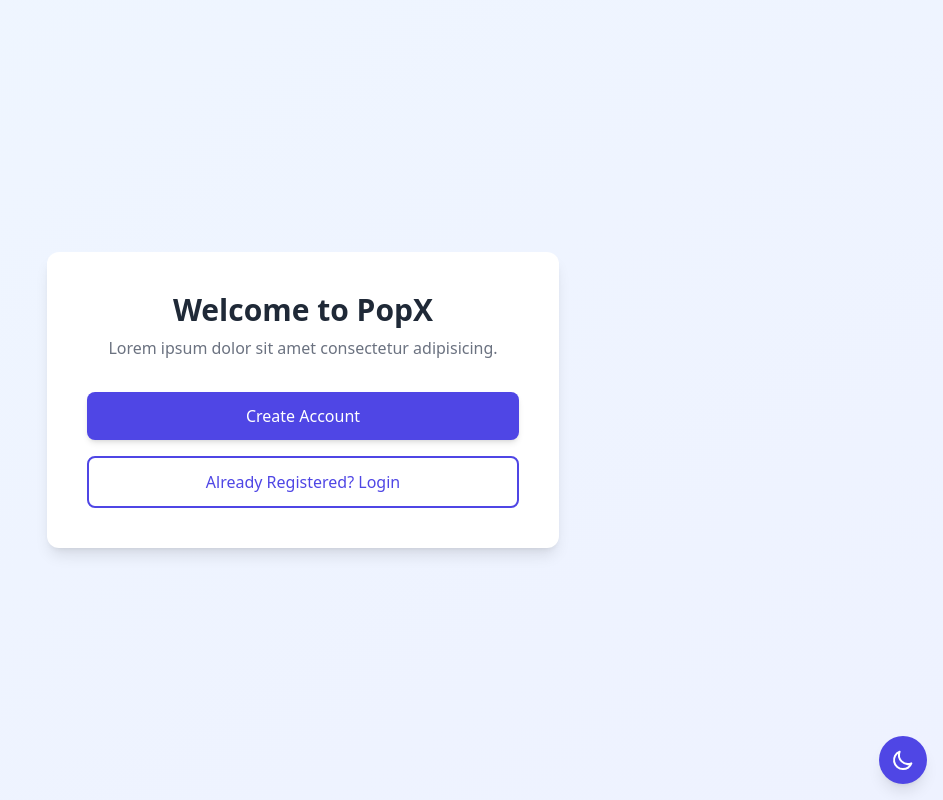
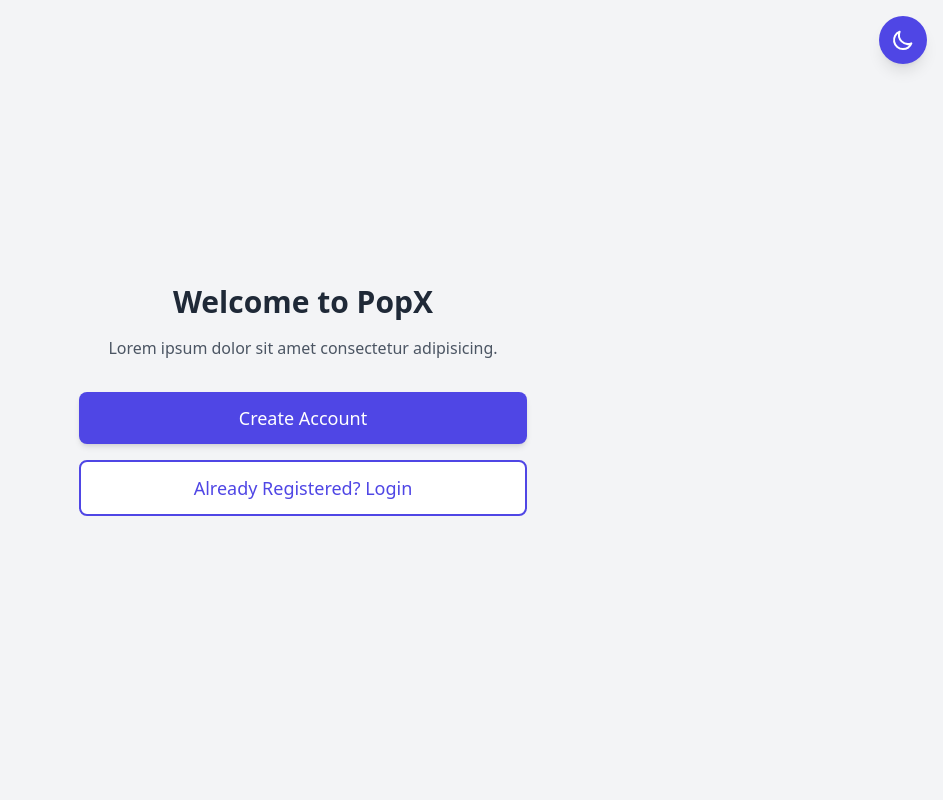
Before and after one commit to ayushd701/Popx, a React (Vite) app in the folder popx/: page / in a window 1280 px wide. Shown: the whole page, without its empty margins (337-1280 px from the left). Built offline with nearby package versions, Linux system fonts and the light colour scheme.

Commit message:
Landing page and toggle theme improved.

```diff
--- a/popx/src/components/ThemeToggle.jsx
+++ b/popx/src/components/ThemeToggle.jsx
@@ -6,7 +6,7 @@ export const ThemeToggle = () => {
   return (
     <button
       onClick={toggleTheme}
-      className="fixed bottom-4 right-4 p-3 rounded-full bg-indigo-600 text-white shadow-lg hover:bg-indigo-700 transition-colors"
+      className="fixed top-4 right-4 p-3 rounded-full bg-indigo-600 text-white shadow-lg hover:bg-indigo-700 transition-colors z-50"
       aria-label={`Toggle ${theme === 'light' ? 'dark' : 'light'} mode`}
     >
       {theme === 'light' ? (
--- a/popx/src/pages/Welcome.jsx
+++ b/popx/src/pages/Welcome.jsx
@@ -7,25 +7,18 @@ const Welcome = () => {
   const { theme } = useTheme();
 
   return (
-    <div className={`min-h-screen flex items-center justify-center p-6 transition-colors duration-300 ${
-      theme === 'dark'
-        ? 'bg-gradient-to-br from-gray-900 to-indigo-900'
-        : 'bg-gradient-to-br from-blue-50 to-indigo-50'
+    <div className={`min-h-screen flex flex-col justify-center p-6 transition-colors duration-300 ${
+      theme === 'dark' ? 'bg-gray-900' : 'bg-gray-100'
     }`}>
-      <div className="w-full max-w-lg mx-auto">
-        <div className={`rounded-xl shadow-lg p-8 sm:p-10 transition-colors duration-300 ${
-          theme === 'dark'
-            ? 'bg-gray-800 shadow-indigo-900/30'
-            : 'bg-white'
-        }`}>
-          <div className="text-center space-y-2 mb-8">
+      <div className="w-full max-w-md mx-auto">
+        <div className="text-center space-y-4 mb-8">
           <h2 className={`text-3xl font-bold transition-colors duration-300 ${
             theme === 'dark' ? 'text-white' : 'text-gray-800'
           }`}>
             Welcome to PopX
           </h2>
-            <p className={`text-sm sm:text-base transition-colors duration-300 ${
-              theme === 'dark' ? 'text-gray-300' : 'text-gray-500'
+          <p className={`text-base transition-colors duration-300 ${
+            theme === 'dark' ? 'text-gray-300' : 'text-gray-600'
           }`}>
             Lorem ipsum dolor sit amet consectetur adipisicing.
           </p>
@@ -35,7 +28,7 @@ const Welcome = () => {
           <Button
             onClick={() => navigate("/signup")}
             variant="primary"
-              className="py-3"
+            className="w-full py-3 text-lg"
           >
             Create Account
           </Button>
@@ -43,11 +36,10 @@ const Welcome = () => {
           <Button
             onClick={() => navigate("/login")}
             variant={theme === 'dark' ? 'ghost' : 'secondary'}
-              className="py-3"
+            className="w-full py-3 text-lg"
           >
             Already Registered? Login
           </Button>
-          </div>
         </div>
       </div>
     </div>
```
Lines whose indentation alone changed are shown as unchanged.
